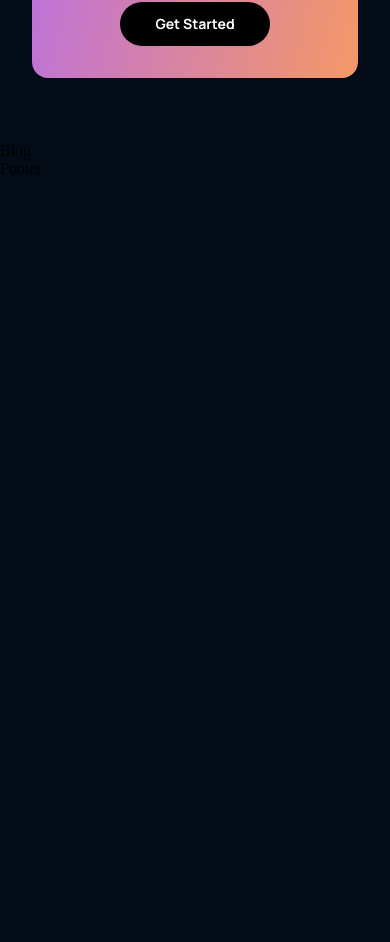
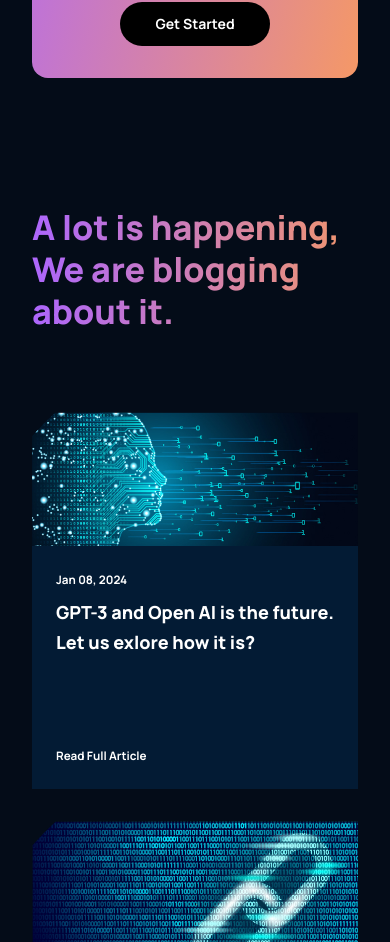
Before and after one commit to rusualin0031/project-alin-GPT3-OpenAI, a React (Create React App) app: page / in a window 390 px wide. Shown: the part 4504-5446 px from the top of the page. Before the commit the page ends 4682 px from the top, so only its background shows below. Built offline with nearby package versions, Linux system fonts and the light colour scheme.

Commit message:
Blog, Article Create & Styling

```diff
--- a/src/components/article/Article.jsx
+++ b/src/components/article/Article.jsx
@@ -1,12 +1,19 @@
 import React from 'react';
 import './article.css';
 
-const Article = () => {
-  return (
-    <div>
-      Article
+const Article = ({ imgUrl, date, text }) => (
+  <div className="gpt3__blog-container_article">
+    <div className="gpt3__blog-container_article-image">
+      <img src={imgUrl} alt="blog_image" />
     </div>
-  )
-}
+    <div className="gpt3__blog-container_article-content">
+      <div>
+        <p>{date}</p>
+        <h3>{text}</h3>
+      </div>
+      <p>Read Full Article</p>
+    </div>
+  </div>
+);
 
-export default Article
+export default Article;
--- a/src/components/article/article.css
+++ b/src/components/article/article.css
@@ -0,0 +1,60 @@
+.gpt3__blog-container_article {
+    width: 100%;
+    height: 100%;
+
+    display: flex;
+    flex-direction: column;
+    background: var(--color-footer);
+}
+
+.gpt3__blog-container_article-image {
+    width: 100%;
+    height: 100%;
+    background: var(--color-bg);
+}
+
+.gpt3__blog-container_article-image img {
+    width: 100%;
+    height: 100%;
+}
+
+.gpt3__blog-container_article-content {
+    display: flex;
+    flex-direction: column;
+    justify-content: space-between;
+
+    padding: 1rem 1.5rem;
+    height: 100%;
+}
+
+.gpt3__blog-container_article-content p {
+    font-family: var(--font-family);
+    font-size: 11.65px;
+    font-weight: 700;
+    line-height: 35px;
+
+    color: #fff;
+}
+
+.gpt3__blog-container_article-content h3 {
+    font-family: var(--font-family);
+    font-size: 25.11px;
+    font-weight: 800;
+    line-height: 30.30px;
+
+    color: #fff;
+    margin-bottom: 5rem;
+    cursor: pointer;
+}
+
+.gpt3__blog-container_article-content p:last-child {
+    cursor: pointer;
+}
+
+
+@media screen and (max-width: 550px) {
+    .gpt3__blog-container_article-content h3 {
+        font-size: 18px;
+        line-height: 25p;
+    }
+}
--- a/src/containers/blog/Blog.jsx
+++ b/src/containers/blog/Blog.jsx
@@ -1,12 +1,25 @@
 import React from 'react';
+import Article from '../../components/article/Article';
+import { blog01, blog02, blog03, blog04, blog05 } from './imports';
 import './blog.css';
 
-const Blog = () => {
-  return (
-    <div>
-      Blog
+const Blog = () => (
+  <div className="gpt3__blog section__padding" id="blog">
+    <div className="gpt3__blog-heading">
+      <h1 className="gradient__text">A lot is happening, <br /> We are blogging about it.</h1>
     </div>
-  )
-}
+    <div className="gpt3__blog-container">
+      <div className="gpt3__blog-container_groupA">
+        <Article imgUrl={blog01} date="Jan 08, 2024" text="GPT-3 and Open  AI is the future. Let us exlore how it is?" />
+      </div>
+      <div className="gpt3__blog-container_groupB">
+        <Article imgUrl={blog02} date="Jan 08, 2024" text="GPT-3 and Open  AI is the future. Let us exlore how it is?" />
+        <Article imgUrl={blog03} date="Jan 08, 2024" text="GPT-3 and Open  AI is the future. Let us exlore how it is?" />
+        <Article imgUrl={blog04} date="Jan 08, 2024" text="GPT-3 and Open  AI is the future. Let us exlore how it is?" />
+        <Article imgUrl={blog05} date="Jan 08, 2024" text="GPT-3 and Open  AI is the future. Let us exlore how it is?" />
+      </div>
+    </div>
+  </div>
+);
 
-export default Blog
+export default Blog;
--- a/src/containers/blog/blog.css
+++ b/src/containers/blog/blog.css
@@ -0,0 +1,78 @@
+.gpt3__blog {
+    display: flex;
+    flex-direction: column;
+}
+
+.gpt3__blog-heading {
+    width: 100%;
+    text-align: left;
+
+    margin-bottom: 5rem;
+}
+
+.gpt3__blog-heading h1 {
+    font-size: 62px;
+    line-height: 75px;
+    font-family: var(--font-family);
+    font-weight: 800;
+}
+
+.gpt3__blog-container {
+    display: flex;
+    flex-direction: row;
+}
+
+.gpt3__blog-container_groupA {
+    flex: 0.75;
+    margin-right: 2rem;
+}
+
+.gpt3__blog-container_groupB {
+    flex: 1;
+
+    display:grid;
+    grid-template-columns: repeat(2, 1fr);
+    grid-gap: 2rem;
+}
+
+@media screen and (max-width: 990px) {
+    .gpt3__blog-container {
+        flex-direction: column-reverse;
+    }
+
+
+    .gpt3__blog-container_groupA {
+        margin: 2rem 0;
+    }
+
+    .gpt3__blog-container_groupA .gpt3__blog-container_article  {
+       width: 48%;
+    }
+
+    .gpt3__blog-container_groupA .gpt3__blog-container_article-image {
+        height: 250px;
+    }
+}
+
+@media screen and (max-width: 700px) {
+    .gpt3__blog-container_groupB {
+        grid-template-columns: repeat(1, 1fr);
+    }
+
+    .gpt3__blog-container_groupA .gpt3__blog-container_article  {
+       width: 100%;
+    }
+
+    .gpt3__blog-heading h1 {
+        font-size: 46px;
+        line-height: 52px;
+    }
+}
+
+@media screen and (max-width: 550px) {
+    .gpt3__blog-heading h1 {
+        font-size: 34px;
+        line-height: 42px;
+    }
+
+}
--- /dev/null
+++ b/src/containers/blog/imports.js
@@ -0,0 +1,13 @@
+import blog01 from '../../assets/blog01.png';
+import blog02 from '../../assets/blog02.png';
+import blog03 from '../../assets/blog03.png';
+import blog04 from '../../assets/blog04.png';
+import blog05 from '../../assets/blog05.png';
+
+export {
+  blog01,
+  blog02,
+  blog03,
+  blog04,
+  blog05,
+};
```
